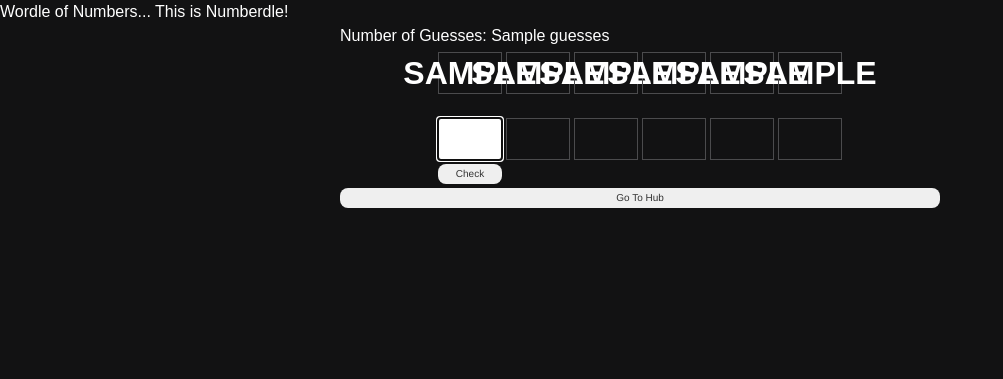
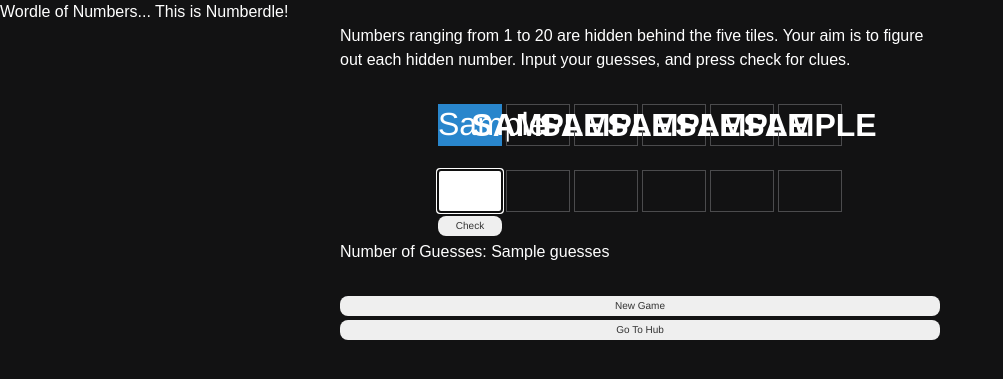
Before and after one commit to shaurya3shah/myFirstDjangoSite, a Django app: template helloapp/templates/helloapp/numberdle.html in a window 1280 px wide. Shown: the top 379 px of the page, without its empty margins (0-1003 px from the left). Run offline with Django 4.2, Linux system fonts and the light colour scheme; the template is opened without the code that fills it: most values are stand-ins (such as "Sample title", 1, 10 or a date in 2020).

Commit message:
more UX improvements

```diff
--- a/helloapp/static/helloapp/wordle_style.css
+++ b/helloapp/static/helloapp/wordle_style.css
@@ -152,6 +152,15 @@ header {
   background-color: var(--light-input);
 }
 
+.tile--past--input {
+  font-family: "Haas Grot Text R Web", "Helvetica Neue", Helvetica, Arial, sans-serif;
+  font-size: 2em;
+  font-weight: 500;
+  text-align: center;
+  border: none;
+  background-color: var(--blue-correct);
+}
+
 .tile--absent {
   border: none;
   background-color: var(--dark-absent);
@@ -163,6 +172,10 @@ header {
 }
 
 .tile--correct {
+  font-family: "Haas Grot Text R Web", "Helvetica Neue", Helvetica, Arial, sans-serif;
+  font-size: 2em;
+  font-weight: 500;
+  text-align: center;
   border: none;
   background-color: var(--green-correct);
 }
--- a/helloapp/templates/helloapp/numberdle.html
+++ b/helloapp/templates/helloapp/numberdle.html
@@ -14,18 +14,21 @@
     <main>
       <div class="board">
     {% load static %}
-        <p>Number of Guesses: {{numberdle_obj.guesses}}</p>
+    {% load app_extras %}
+        <p>Numbers ranging from 1 to 20 are hidden behind the five tiles. Your aim is to figure out each hidden number.
+            Input your guesses, and press check for clues.</p>
+          <br>
             {% if numberdle_obj %}
                 <form action="{% url 'helloapp:check_numberdle' %}" method="post">
                 {% csrf_token %}
                     {% for row in numberdle_obj.board %}
                     <div class="board__row">
-                        <span class="tile">{{row.0}}</span>
-                        <span class="tile">{{row.1}}</span>
-                        <span class="tile">{{row.2}}</span>
-                        <span class="tile">{{row.3}}</span>
-                        <span class="tile">{{row.4}}</span>
-                        <span class="tile">{{row.5}}</span>
+                        <span class="tile--past--input">{{row.0}}</span>
+                        <span class="{{row.1|tile|safe}}">{{row.1}}</span>
+                        <span class="{{row.2|tile|safe}}">{{row.2}}</span>
+                        <span class="{{row.3|tile|safe}}">{{row.3}}</span>
+                        <span class="{{row.4|tile|safe}}">{{row.4}}</span>
+                        <span class="{{row.5|tile|safe}}">{{row.5}}</span>
                     </div>
                     <br>
                     {% endfor %}
@@ -44,6 +47,9 @@
                     {% endif %}
                 </form>
             {% endif %}
+          <p>Number of Guesses: {{numberdle_obj.guesses}}</p>
+          <br>
+          <input type="submit" class="button-input" value="New Game" onclick="location.href = '/helloapp/numberdle';">
           <input type="submit" class="button-input" value="Go To Hub" onclick="location.href = '/helloapp/';">
         </div>
     </main>
--- a/helloapp/templatetags/app_extras.py
+++ b/helloapp/templatetags/app_extras.py
@@ -7,3 +7,11 @@ register = template.Library()
 def blue(value, arg):
     """Returns string in HTML blue"""
     return value.replace(arg, '<span style="color: blue">' + arg + '</span>')
+
+@register.filter
+def tile(value):
+    """Returns what class of tile needs to be rendered for numberdle"""
+    if '=' in value:
+        return 'tile--correct'
+    else:
+        return 'tile'
```
